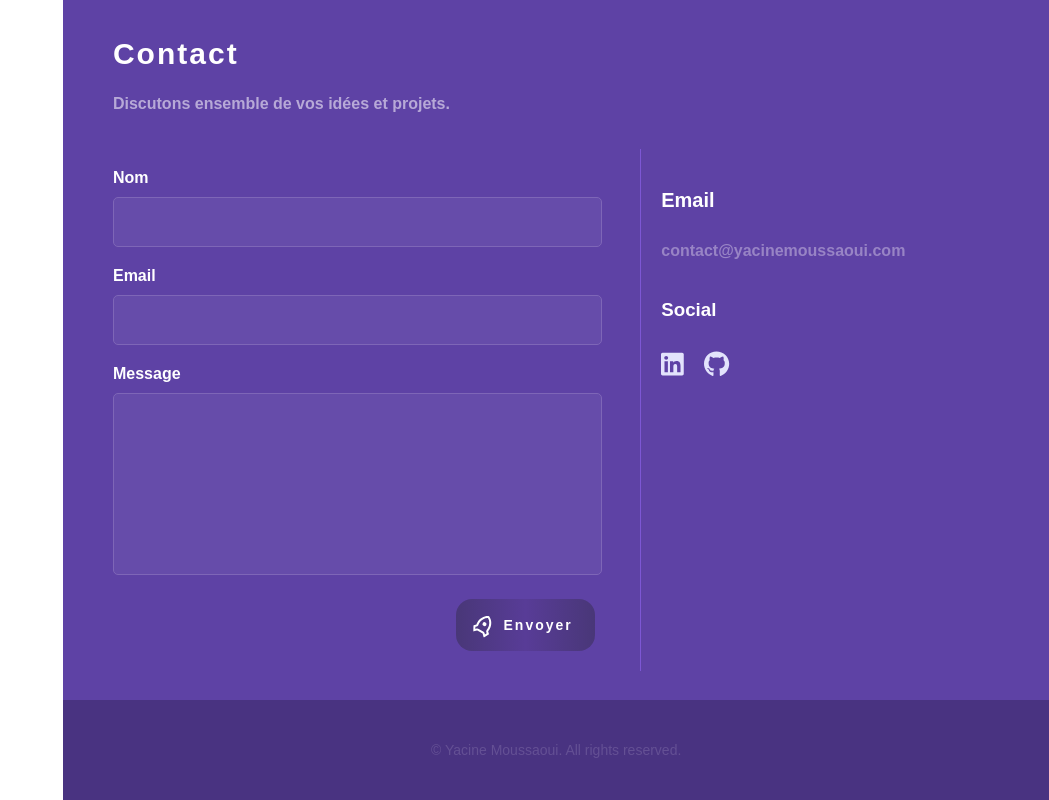
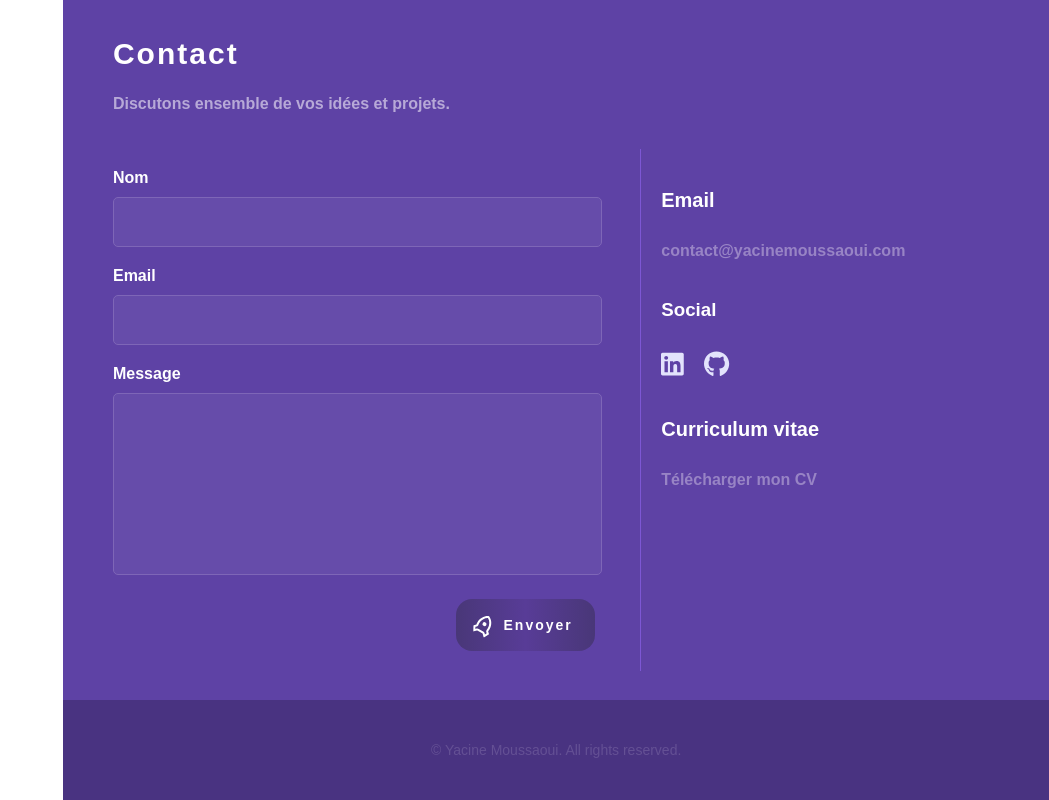
Before and after one commit to Yacinemsi/Portfolio, a React (Create React App) app: page /#/ in a window 1280 px wide. Shown: the part 3424-4224 px from the top of the page, without its empty margins (231-1280 px from the left). Built offline with nearby package versions, Linux system fonts and the light colour scheme.

Commit message:
Mise en place du lien du CV

```diff
--- a/public/index.html
+++ b/public/index.html
@@ -8,9 +8,14 @@
       name="description"
       content="Web site created using create-react-app"
     />
-    <link rel="apple-touch-icon" sizes="180x180" href="/apple-touch-icon.png" />
-    <link rel="icon" type="image/png" sizes="32x32" href="/favicon-32x32.png" />
-    <link rel="icon" type="image/png" sizes="16x16" href="/favicon-16x16.png" />
+
+    <link
+      rel="icon"
+      type="image/png"
+      sizes="32x32"
+      href="%PUBLIC_URL%/favicon-32x32.png"
+    />
+
     <link rel="manifest" href="/site.webmanifest" />
     <!--
       manifest.json provides metadata used when your web app is installed on a
--- a/src/component-main/component-contact/Contact.js
+++ b/src/component-main/component-contact/Contact.js
@@ -88,6 +88,16 @@ const Contact = () => {
               </a>
             </div>
           </div>
+          <div className="cv">
+            <h3>Curriculum vitae</h3>
+            <a
+              href={`${process.env.PUBLIC_URL}/CV-Yacine-Moussaoui.pdf`}
+              target="_blank"
+              rel="noopener noreferrer"
+            >
+              Télécharger mon CV
+            </a>
+          </div>
         </div>
       </div>
     </div>
--- a/src/sass/App.scss
+++ b/src/sass/App.scss
@@ -420,7 +420,8 @@ main {
   .contact_info {
     display: flex;
     gap: 20px;
-    .contact-mail {
+    .contact-mail,
+    .cv {
       display: flex;
       gap: 20px;
       flex-direction: column;
```
Also changed, not shown: 1 other file (tests, documents, lock files or other folders).
